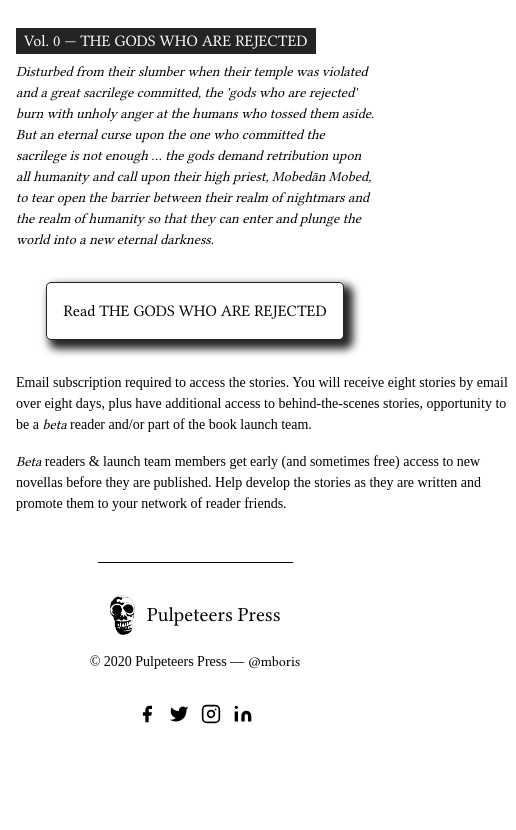
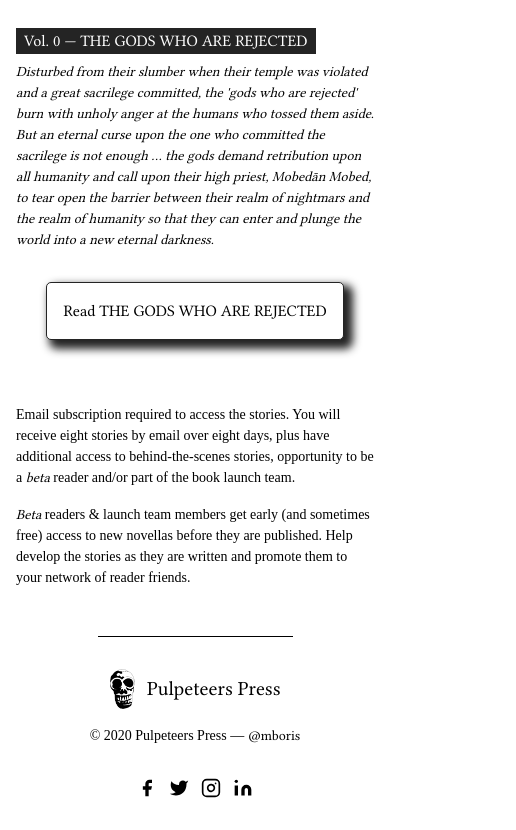
Before and after one commit to flaturtha/mboris, a Gatsby site: page / in a window 390 px wide. Shown: the part 1836-2666 px from the top of the page, 516 px wide, since content can reach past the window. Before the commit the page ends 2592 px from the top, so only its background shows below. Built offline with nearby package versions, Linux system fonts and the light colour scheme; Gatsby itself is replaced by a stand-in of ours.

Commit message:
fixes specific width issue that made page too wide for mobile

```diff
--- a/src/components/intro.js
+++ b/src/components/intro.js
@@ -185,16 +185,7 @@
       >
         Read THE GODS WHO ARE REJECTED
       </button>
-      <div
-        style={{
-          marginTop: "2rem",
-          textAlign: "left",
-          fontSize: "0.875rem",
-          width: "500px",
-          margin: "0 auto",
-          padding: "0",
-        }}
-      >
+      <div className="mt-8 text-left text-sm max-w-lg container mx-auto p-o">
         <p>
           Email subscription required to access the stories. You will receive
           eight stories by email over eight days, plus have additional access to
```
